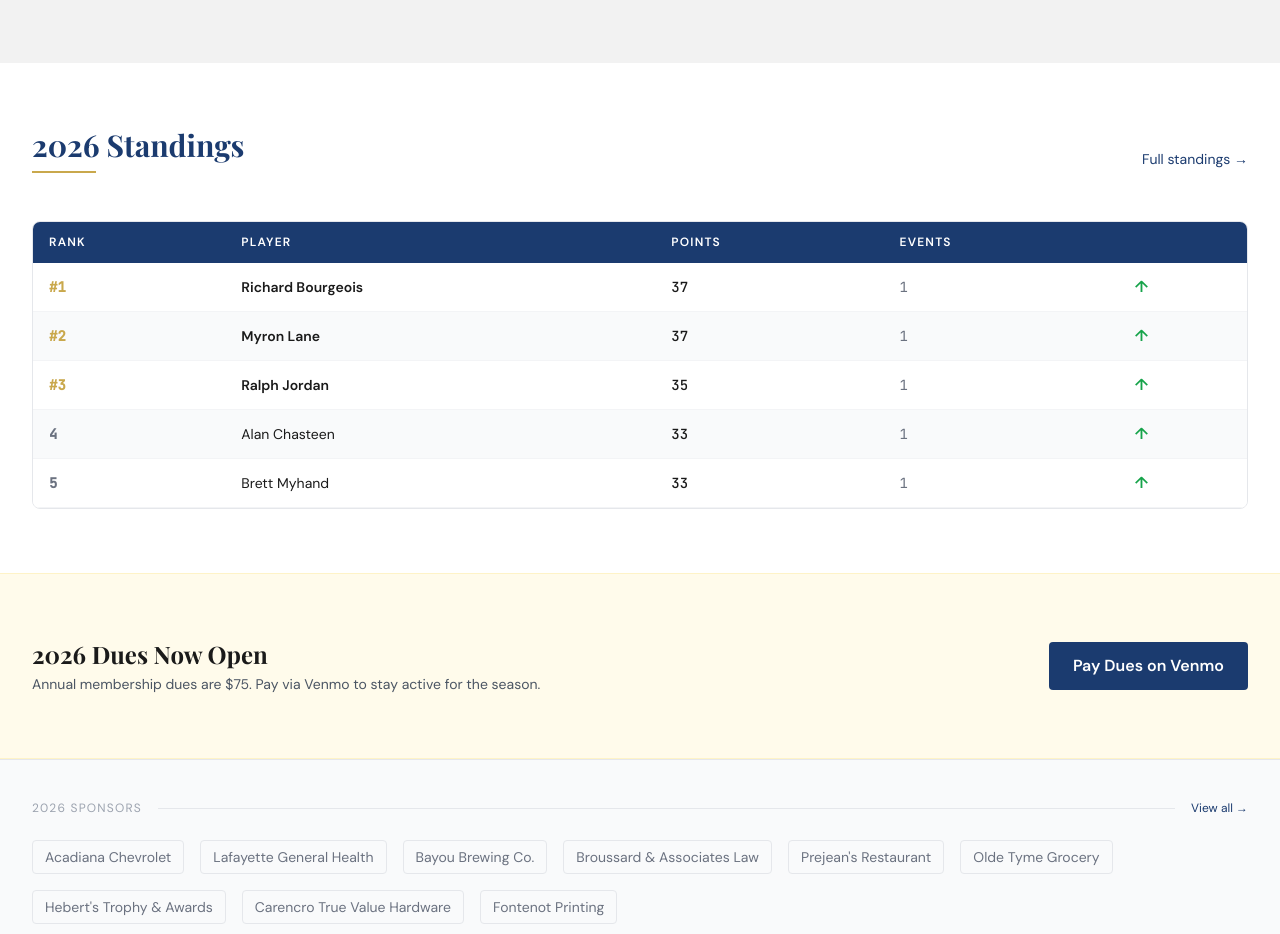
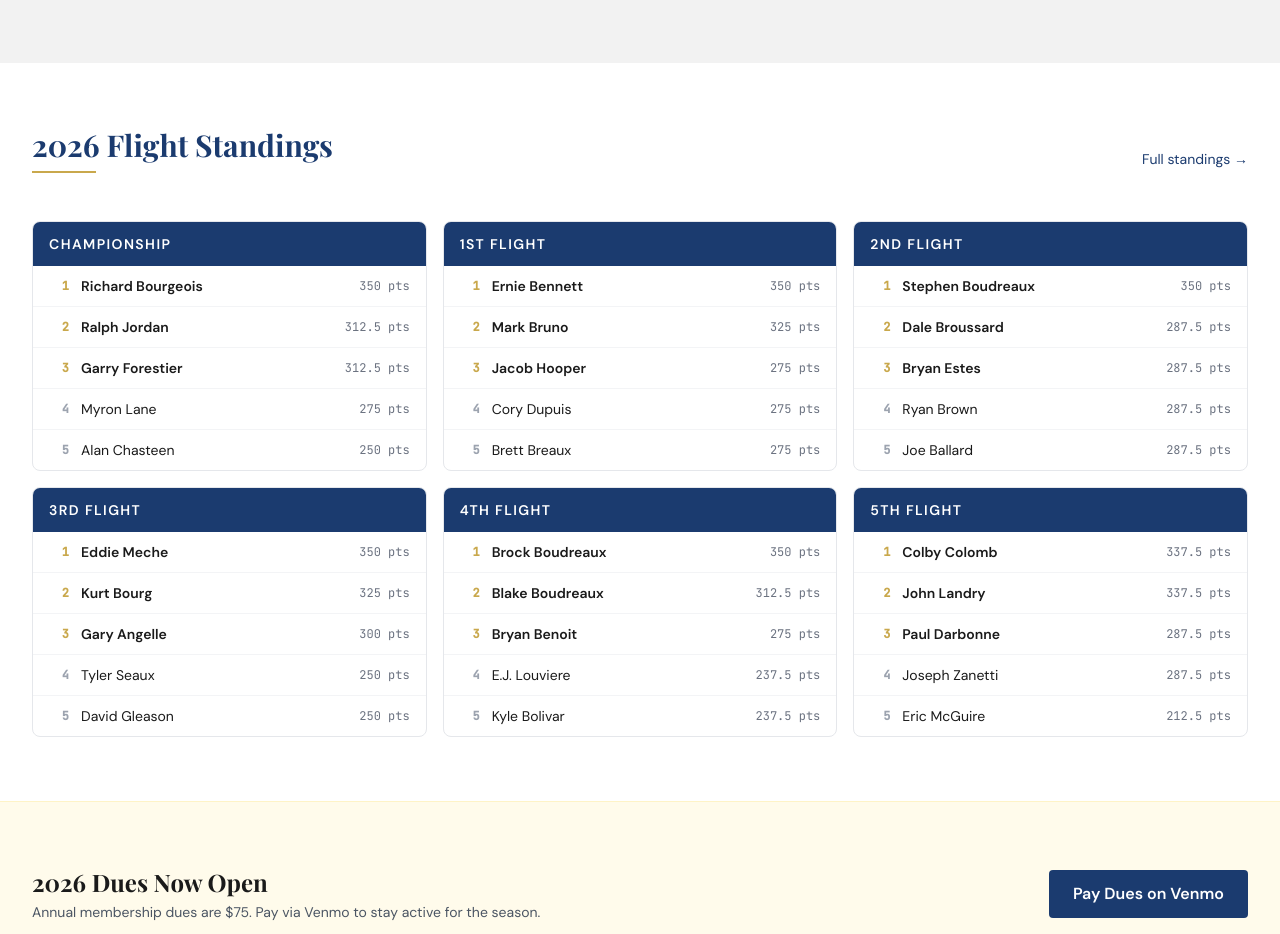
Before and after one commit to rbelaire/Cga, a React (Vite) app: page /#/ in a window 1280 px wide. Shown: the part 1165-2099 px from the top of the page. Built offline with nearby package versions, Linux system fonts and the light colour scheme; a web font is replaced by a local one.

Commit message:
Add per-flight top 5 standings cards to homepage
Replaces the single overall top-5 table with a 6-card grid showing
top 5 players per flight using POY points. Links to full POY page.

https://claude.ai/code/session_01DPj6rBZCksLi7LGmAdqcza

```diff
--- a/src/pages/Home.jsx
+++ b/src/pages/Home.jsx
@@ -2,32 +2,57 @@ import HeroSection from '../components/sections/HeroSection'
 import NextTournament from '../components/sections/NextTournament'
 import QuickLinks from '../components/sections/QuickLinks'
 import SponsorBar from '../components/sections/SponsorBar'
-import StandingsTable from '../components/ui/StandingsTable'
 import { Link } from 'react-router-dom'
-import standings from '../data/standings.json'
+import poy from '../data/poy.json'
+
+const FLIGHTS = ['Championship', '1st Flight', '2nd Flight', '3rd Flight', '4th Flight', '5th Flight']
 
 export default function Home() {
-  const top5 = standings.slice(0, 5)
-
   return (
     <>
       <HeroSection />
       <NextTournament />
       <QuickLinks />
 
-      {/* Mini standings preview */}
+      {/* Per-flight standings preview */}
       <section className="py-16 bg-white">
         <div className="max-w-7xl mx-auto px-4 sm:px-6 lg:px-8">
           <div className="flex items-end justify-between mb-6">
             <div>
-              <h2 className="section-title">2026 Standings</h2>
+              <h2 className="section-title">2026 Flight Standings</h2>
               <div className="gold-divider" />
             </div>
-            <Link to="/standings" className="text-forest text-sm font-sans hover:text-gold transition-colors mb-7">
+            <Link to="/poy" className="text-forest text-sm font-sans hover:text-gold transition-colors mb-7">
               Full standings →
             </Link>
           </div>
-          <StandingsTable data={top5} />
+          <div className="grid grid-cols-1 sm:grid-cols-2 lg:grid-cols-3 gap-4">
+            {FLIGHTS.map((flight) => {
+              const top5 = (poy.flights[flight] || []).slice(0, 5)
+              return (
+                <div key={flight} className="bg-white border border-gray-200 rounded-lg overflow-hidden">
+                  <div className="bg-forest px-4 py-3">
+                    <h3 className="text-white font-sans text-sm font-semibold uppercase tracking-widest">{flight}</h3>
+                  </div>
+                  <ul className="divide-y divide-gray-100">
+                    {top5.map((player, idx) => (
+                      <li key={player.name} className="flex items-center justify-between px-4 py-2.5">
+                        <div className="flex items-center gap-3">
+                          <span className={`stat-number text-xs font-semibold w-5 text-right ${idx < 3 ? 'text-gold' : 'text-gray-400'}`}>
+                            {player.rank}
+                          </span>
+                          <span className={`font-sans text-sm ${idx < 3 ? 'text-darktext font-semibold' : 'text-darktext'}`}>
+                            {player.name}
+                          </span>
+                        </div>
+                        <span className="stat-number text-xs text-gray-500">{player.points} pts</span>
+                      </li>
+                    ))}
+                  </ul>
+                </div>
+              )
+            })}
+          </div>
         </div>
       </section>
 
```
